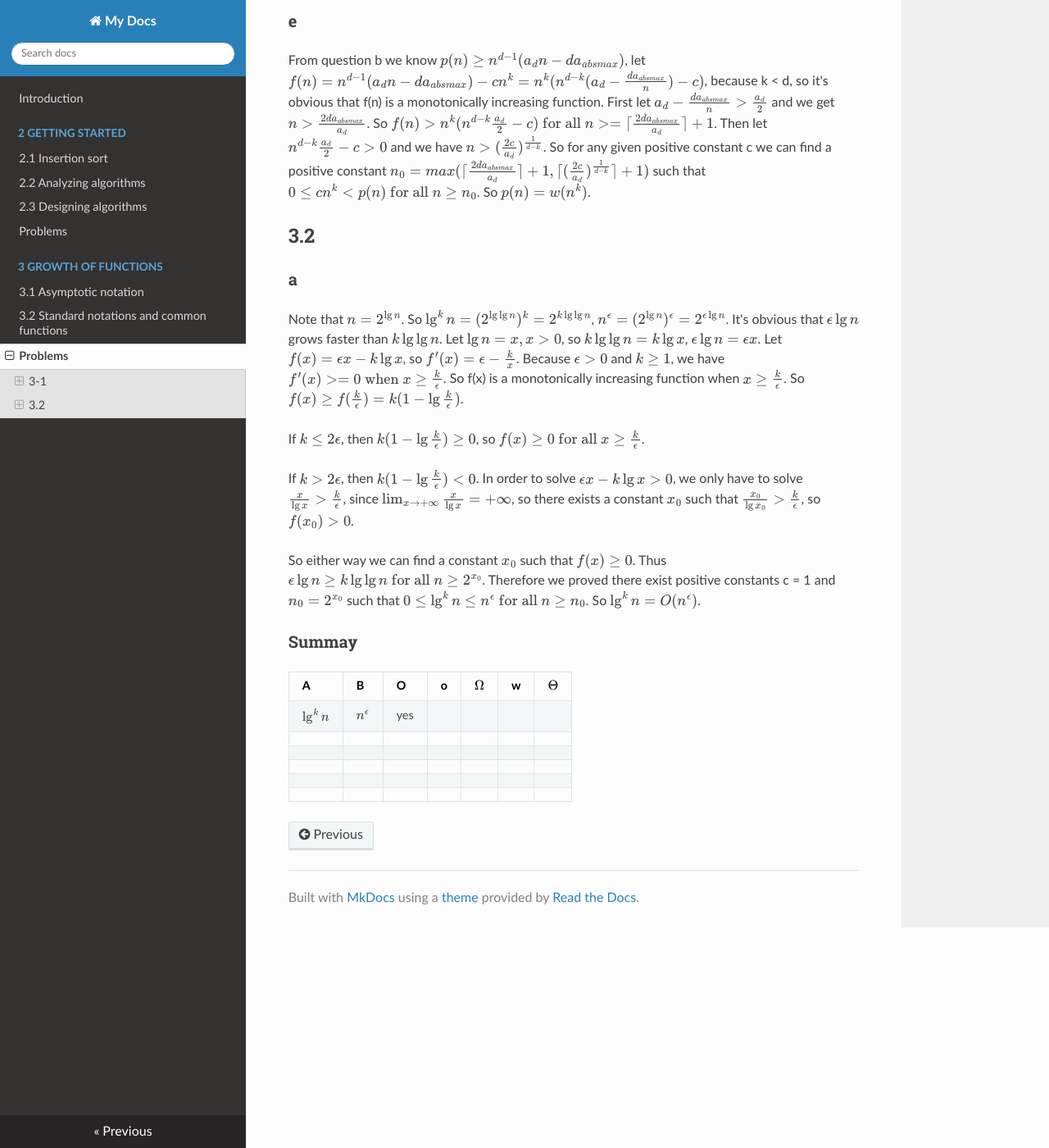
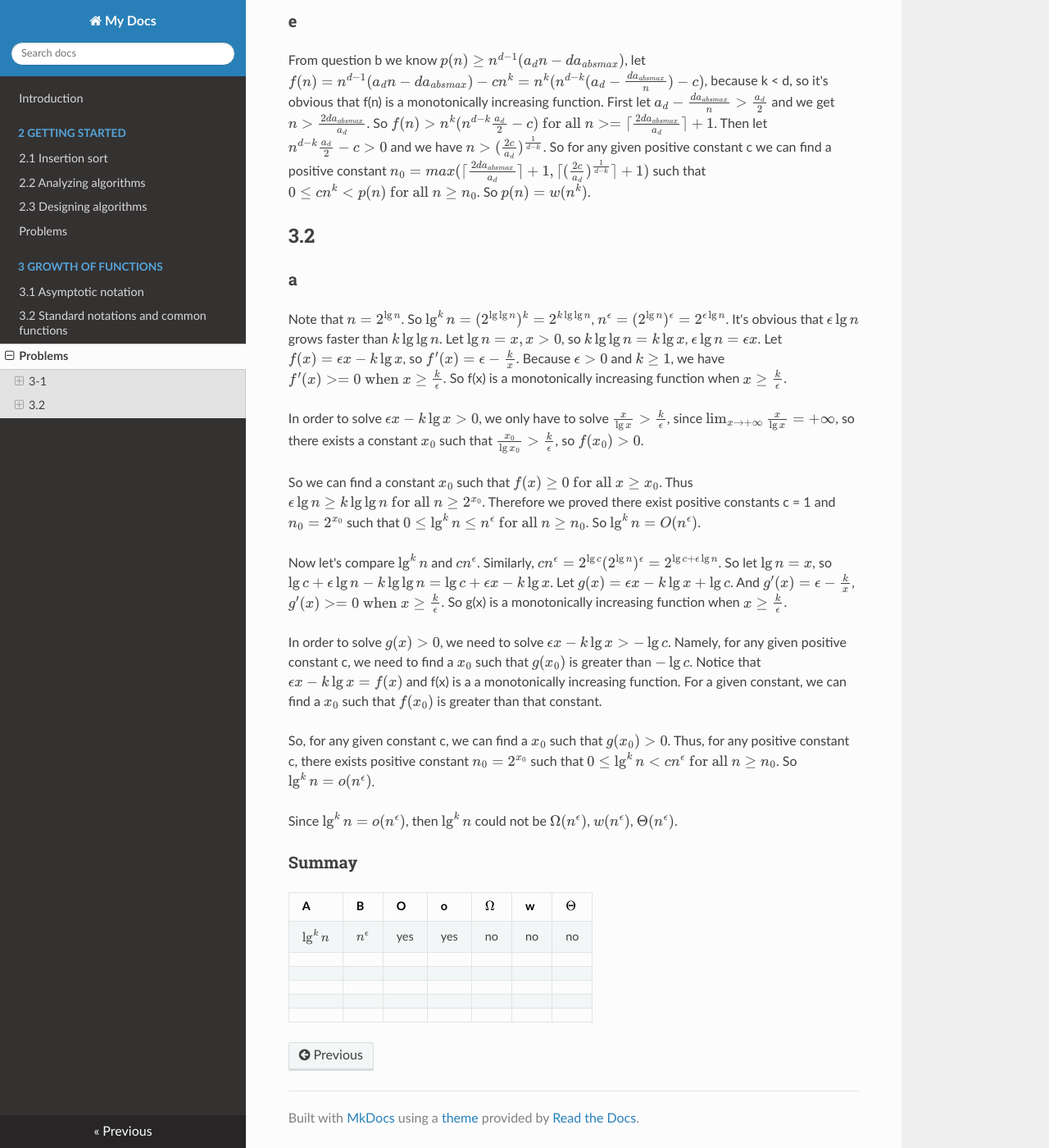
Before and after one commit to Frederick-S/Introduction-to-Algorithms-Notes, an MkDocs documentation site: the page built from docs/3-Growth-of-Functions/Problems.md, in a window 1280 px wide and 1400 px high, scrolled down 1077 px. Shown: the whole window at 82% size. Built offline with MkDocs 1.6.1, drawn with Linux system fonts in a browser that asks for light colours; nearby versions of some CDN libraries; formulas are drawn with MathJax 3; old or Windows-style settings are respelled for this version of MkDocs.

Commit message:
Update exercise

```diff
--- a/docs/3-Growth-of-Functions/Problems.md
+++ b/docs/3-Growth-of-Functions/Problems.md
@@ -27,20 +27,28 @@ From question b we know $p(n) \geq n^{d - 1}(a_dn - da_{absmax})$, let $f(n) = n
 ### a
 Note that $n = 2^{\lg{n}}$. So $\lg^k{n} = (2^{\lg{\lg{n}}})^k = 2^{k\lg{\lg{n}}}$, $n^\epsilon = (2^{\lg{n}})^{\epsilon} = 2^{\epsilon\lg{n}}$. It's obvious that $\epsilon\lg{n}$ grows faster than
 $k\lg{\lg{n}}$. Let $\lg{n} = x, x > 0$, so $k\lg{\lg{n}} = k\lg{x}$, $\epsilon\lg{n} = \epsilon{x}$. Let $f(x) = \epsilon{x} - k\lg{x}$, so $f'(x) = \epsilon - \frac{k}{x}$. Because $\epsilon > 0$ and $k \geq 1$, we
-have $f'(x) >= 0 \text{ when } x \geq \frac{k}{\epsilon}$. So f(x) is a monotonically increasing function when $x \geq \frac{k}{\epsilon}$. So $f(x) \geq f(\frac{k}{\epsilon}) = k(1 - \lg{\frac{k}{\epsilon}})$.
+have $f'(x) >= 0 \text{ when } x \geq \frac{k}{\epsilon}$. So f(x) is a monotonically increasing function when $x \geq \frac{k}{\epsilon}$.
 
-If $k \leq 2\epsilon$, then $k(1 - \lg{\frac{k}{\epsilon}}) \geq 0$, so $f(x) \geq 0 \text{ for all } x \geq \frac{k}{\epsilon}$.
+In order to solve $\epsilon{x} - k\lg{x} > 0$, we only have to solve $\frac{x}{\lg{x}} > \frac{k}{\epsilon}$, since $\lim_{x \to +\infty} \frac{x}{\lg{x}} = +\infty$, so there exists a constant $x_0$ such that $\frac{x_0}{\lg{x_0}} > \frac{k}{\epsilon}$, so $f(x_0) > 0$.
 
-If $k > 2\epsilon$, then $k(1 - \lg{\frac{k}{\epsilon}}) < 0$. In order to solve $\epsilon{x} - k\lg{x} > 0$, we only have to solve $\frac{x}{\lg{x}} > \frac{k}{\epsilon}$, since $\lim_{x \to +\infty} \frac{x}{\lg{x}} = +\infty$, so there exists a constant $x_0$ such that $\frac{x_0}{\lg{x_0}} > \frac{k}{\epsilon}$, so $f(x_0) > 0$.
+So we can find a constant $x_0$ such that $f(x) \geq 0 \text{ for all } x \geq x_0$. Thus $\epsilon\lg{n} \geq k\lg{\lg{n}} \text{ for all } n \geq 2^{x_0}$. Therefore we proved there exist positive constants c = 1 and $n_0 = 2^{x_0}$
+such that $0 \leq \lg^k{n} \leq n^{\epsilon} \text{ for all } n \geq n_0$. So $\lg^k{n} = O(n^{\epsilon})$.
 
-So either way we can find a constant $x_0$ such that $f(x) \geq 0$. Thus $\epsilon\lg{n} \geq k\lg{\lg{n}} \text{ for all } n \geq 2^{x_0}$. Therefore we proved there exist positive constants c = 1 and $n_0 = 2^{x_0}$
-such that $0 \leq \lg^k{n} \leq n^{\epsilon} \text{ for all } n \geq n_0$. So $\lg^k{n} = O(n^{\epsilon})$.
+Now let's compare $\lg^k{n}$ and $cn^{\epsilon}$. Similarly, $cn^{\epsilon} = 2^{\lg{c}}(2^{\lg{n}})^{\epsilon} = 2^{\lg{c} + \epsilon\lg{n}}$. So let $\lg{n} = x$, so $\lg{c} + \epsilon\lg{n} - k\lg{\lg{n}} = \lg{c} + \epsilon{x} - k\lg{x}$.
+Let $g(x) = \epsilon{x} - k\lg{x} + \lg{c}$. And $g'(x) = \epsilon - \frac{k}{x}$, $g'(x) >= 0 \text{ when } x \geq \frac{k}{\epsilon}$. So g(x) is a monotonically increasing function when $x \geq \frac{k}{\epsilon}$.
+
+In order to solve $g(x) > 0$, we need to solve $\epsilon{x} - k\lg{x} > -\lg{c}$. Namely, for any given positive constant c, we need to find a $x_0$ such that $g(x_0)$ is greater than $-\lg{c}$.
+Notice that $\epsilon{x} - k\lg{x} = f(x)$ and f(x) is a a monotonically increasing function. For a given constant, we can find a $x_0$ such that $f(x_0)$ is greater than that constant.
+
+So, for any given constant c, we can find a $x_0$ such that $g(x_0) > 0$. Thus, for any positive constant c, there exists positive constant $n_0 = 2^{x_0}$ such that $0 \leq \lg^k{n} < cn^{\epsilon} \text{ for all } n \geq n_0$. So $\lg^k{n} = o(n^{\epsilon})$.
+
+Since $\lg^k{n} = o(n^{\epsilon})$, then $\lg^k{n}$ could not be $\Omega(n^{\epsilon})$, $w(n^{\epsilon})$, $\Theta(n^{\epsilon})$.
 
 ### Summay
 
 |A   |B   |O   |o   |$\Omega$   |w   |$\Theta$   |
 |---|---|---|---|---|---|---|
-|$\lg^k{n}$   |$n^{\epsilon}$   |yes   |   |   |   |   |
+|$\lg^k{n}$   |$n^{\epsilon}$   |yes   |yes   |no   |no   |no   |
 |   |   |   |   |   |   |   |
 |   |   |   |   |   |   |   |
 |   |   |   |   |   |   |   |
```
